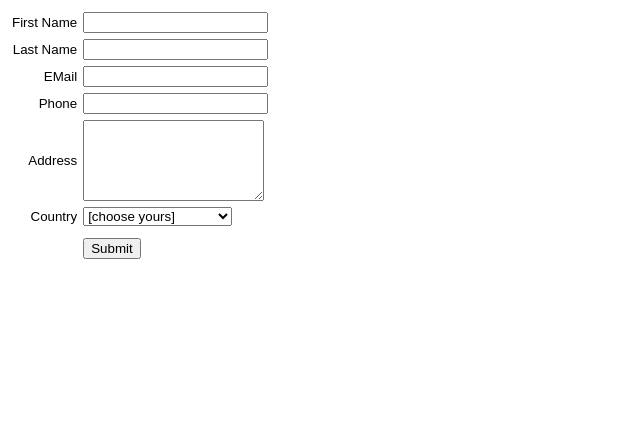
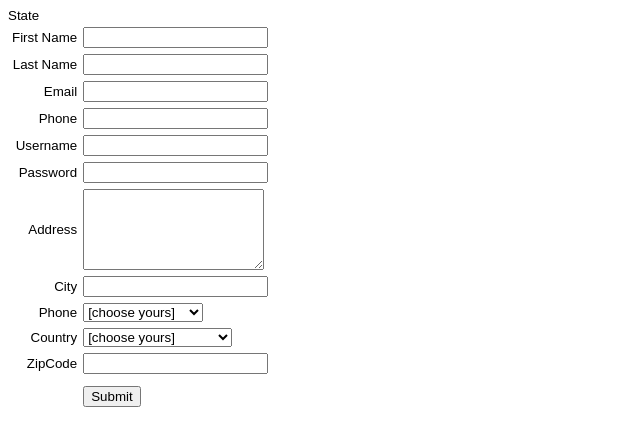
Before and after one commit to SimonaSnap/Artifact04Validate, a plain HTML site: page index.html in a window 1280 px wide. Shown: the whole page, without its empty margins (0-640 px from the left). Drawn offline with Linux system fonts and the light colour scheme.

Commit message:
updated form fields

```diff
--- a/index.html
+++ b/index.html
@@ -38,7 +38,7 @@ B {	font-family : Arial, Helvetica, sans-serif;	font-size : 12px;	font-weight :
         </tr>
         <tr>
           <td align="right">
-            EMail
+            Email
           </td>
           <td>
             <input type="text" name="Email" />
@@ -54,10 +54,97 @@ B {	font-family : Arial, Helvetica, sans-serif;	font-size : 12px;	font-weight :
         </tr>
         <tr>
           <td align="right">
+            Username
+          </td>
+          <td>
+            <input type="text" name="Username" />
+          </td>
+        </tr>
+        <tr>
+          <td align="right">
+            Password
+          </td>
+          <td>
+            <input type="text" name="Password" />
+          </td>
+        </tr>
+        <tr>
+          <td align="right">
             Address
           </td>
           <td>
             <textarea cols="20" rows="5" name="Address"></textarea>
+          </td>
+        </tr>
+        <tr>
+          <td align="right">
+            City
+          </td>
+          <td>
+            <input type="text" name="City" />
+          </td>
+        </tr>
+        <tr>
+          <td align="right">
+            Phone
+          </td>State
+          <td>
+            <select name="State" />
+            <option value="" selected="selected">
+              [choose yours]
+              <option name="state" size="1">
+                <option value="AL">Alabama</option>
+                <option value="AK">Alaska</option>
+                <option value="AZ">Arizona</option>
+                <option value="AR">Arkansas</option>
+                <option value="CA">California</option>
+                <option value="CO">Colorado</option>
+                <option value="CT">Connecticut</option>
+                <option value="DE">Delaware</option>
+                <option value="DC">Dist of Columbia</option>
+                <option value="FL">Florida</option>
+                <option value="GA">Georgia</option>
+                <option value="HI">Hawaii</option>
+                <option value="ID">Idaho</option>
+                <option value="IL">Illinois</option>
+                <option value="IN">Indiana</option>
+                <option value="IA">Iowa</option>
+                <option value="KS">Kansas</option>
+                <option value="KY">Kentucky</option>
+                <option value="LA">Louisiana</option>
+                <option value="ME">Maine</option>
+                <option value="MD">Maryland</option>
+                <option value="MA">Massachusetts</option>
+                <option value="MI">Michigan</option>
+                <option value="MN">Minnesota</option>
+                <option value="MS">Mississippi</option>
+                <option value="MO">Missouri</option>
+                <option value="MT">Montana</option>
+                <option value="NE">Nebraska</option>
+                <option value="NV">Nevada</option>
+                <option value="NH">New Hampshire</option>
+                <option value="NJ">New Jersey</option>
+                <option value="NM">New Mexico</option>
+                <option value="NY">New York</option>
+                <option value="NC">North Carolina</option>
+                <option value="ND">North Dakota</option>
+                <option value="OH">Ohio</option>
+                <option value="OK">Oklahoma</option>
+                <option value="OR">Oregon</option>
+                <option value="PA">Pennsylvania</option>
+                <option value="RI">Rhode Island</option>
+                <option value="SC">South Carolina</option>
+                <option value="SD">South Dakota</option>
+                <option value="TN">Tennessee</option>
+                <option value="TX">Texas</option>
+                <option value="UT">Utah</option>
+                <option value="VT">Vermont</option>
+                <option value="VA">Virginia</option>
+                <option value="WA">Washington</option>
+                <option value="WV">West Virginia</option>
+                <option value="WI">Wisconsin</option>
+                <option value="WY">Wyoming</option>
+              </option>
           </td>
         </tr>
         <tr>
@@ -68,6 +155,9 @@ B {	font-family : Arial, Helvetica, sans-serif;	font-size : 12px;	font-weight :
             <select name="Country">
             <option value="" selected="selected">
               [choose yours]
+            </option>
+            <option value="191">
+              USA
             </option>
             <option value="008">
               Albania
@@ -105,6 +195,14 @@ B {	font-family : Arial, Helvetica, sans-serif;	font-size : 12px;	font-weight :
           </td>
         </tr>
         <tr>
+          <td align="right">
+            ZipCode
+          </td>
+          <td>
+            <input type="text" name="ZipCode" />
+          </td>
+        </tr>
+        <tr>
           <td align="right"></td>
           <td>
             <div id="myform_errorloc" class="error_strings">
```
